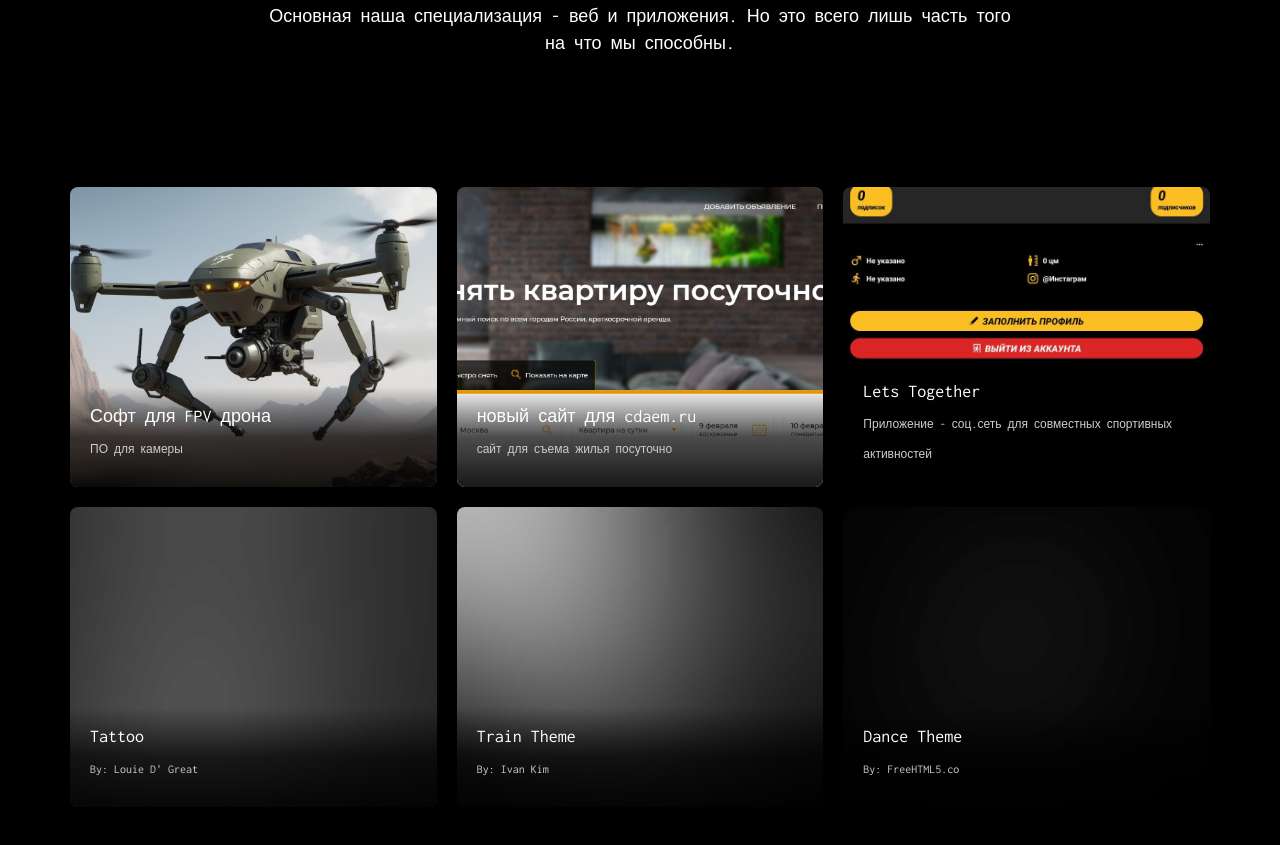
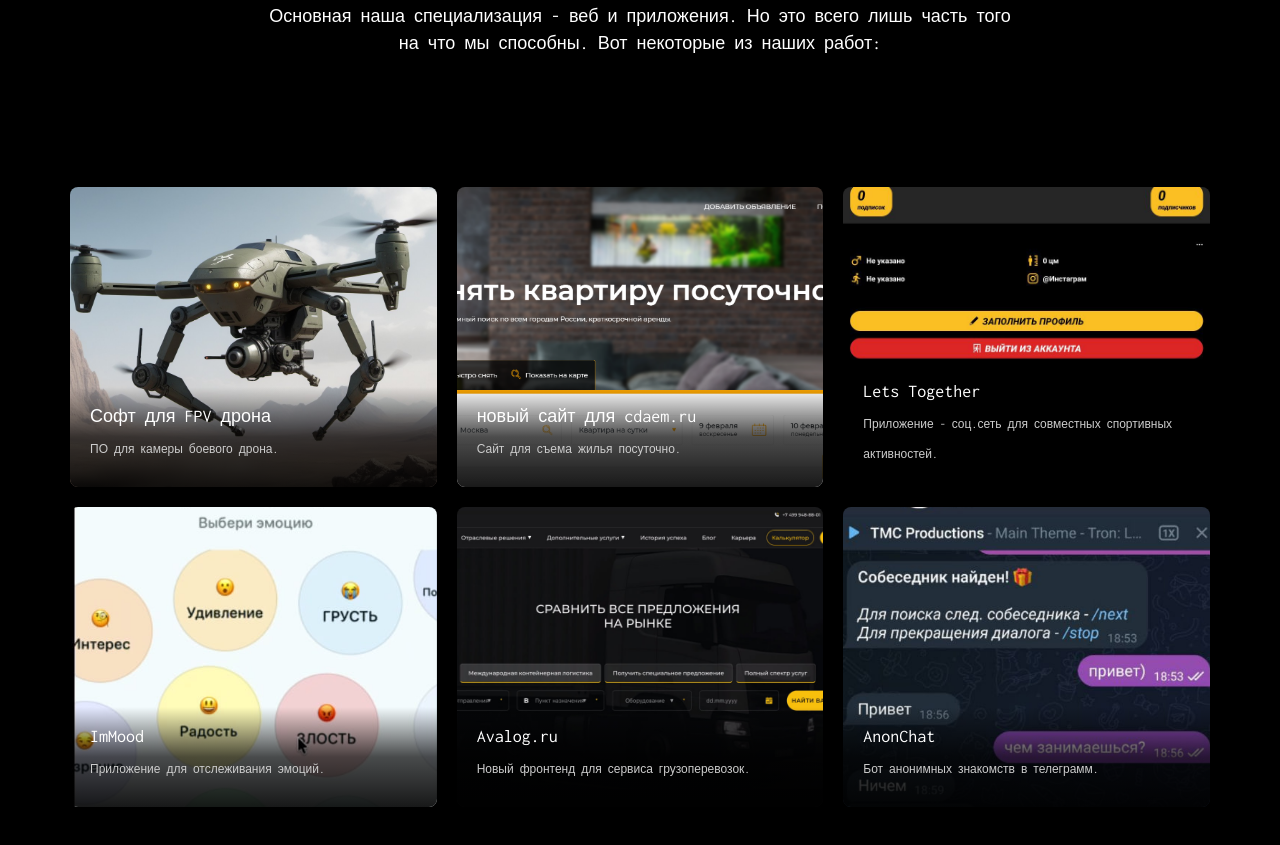
Before and after one commit to DmitryLedentsov/landing, a plain HTML site: page index.html in a window 1280 px wide. Shown: the part 2450-3295 px from the top of the page. Drawn offline with Linux system fonts and the light colour scheme; files whose address does not match are found by name.

Commit message:
проекты

```diff
--- a/index.html
+++ b/index.html
@@ -173,7 +173,7 @@
 					<h2 class="to-animate">Выполненные заказы</h2>
 					<div class="row">
 						<div class="col-md-8 col-md-offset-2 subtext to-animate">
-							<h3>Основная наша специализация - веб и приложения. Но это всего лишь часть того на что мы способны.</h3>
+							<h3>Основная наша специализация - веб и приложения. Но это всего лишь часть того на что мы способны. Вот некоторые из наших работ:</h3>
 						</div>
 					</div>
 				</div>
@@ -185,42 +185,42 @@
               <div class="project-grid" style="background-image: url(images/drone.png); background-color: #222;">
                   <div class="desc">
                       <h3><a href="#" style="color: #fff; text-decoration: none;">Софт для FPV дрона</a></h3>
-                      <span>ПО для камеры</span>
+                      <span>ПО для камеры боевого дрона.</span>
                   </div>
               </div>
 
               <div class="project-grid" style="background-image: url(images/cdaem_ru.png); background-color: #333;">
                   <div class="desc">
                       <h3><a href="#" style="color: #fff; text-decoration: none;">новый сайт для cdaem.ru</a></h3>
-                      <span>сайт для съема жилья посуточно</span>
+                      <span>Сайт для съема жилья посуточно.</span>
                   </div>
               </div>
 
               <div class="project-grid" style="background-image: url(images/lets_together.jpg); background-color: #444;">
                   <div class="desc">
                       <h3><a href="#" style="color: #fff; text-decoration: none;">Lets Together</a></h3>
-                      <span>Приложение - соц.сеть для совместных спортивных активностей</span>
+                      <span>Приложение - соц.сеть для совместных спортивных активностей.</span>
                   </div>
               </div>
 
-              <div class="project-grid" style="background-image: url(images/project-4.jpg); background-color: #555;">
+              <div class="project-grid" style="background-image: url(images/immood.jpg); background-color: #555;">
                   <div class="desc">
-                      <h3><a href="#" style="color: #fff; text-decoration: none;">Tattoo</a></h3>
-                      <span>By: Louie D' Great</span>
+                      <h3><a href="#" style="color: #fff; text-decoration: none;">ImMood</a></h3>
+                      <span>Приложение для отслеживания эмоций.</span>
                   </div>
               </div>
 
-              <div class="project-grid" style="background-image: url(images/project-5.jpg); background-color: #666;">
+              <div class="project-grid" style="background-image: url(images/avalog.jpg); background-color: #666;">
                   <div class="desc">
-                      <h3><a href="#" style="color: #fff; text-decoration: none;">Train Theme</a></h3>
-                      <span>By: Ivan Kim</span>
+                      <h3><a href="#" style="color: #fff; text-decoration: none;">Avalog.ru</a></h3>
+                      <span>Новый фронтенд для сервиса грузоперевозок.</span>
                   </div>
               </div>
 
-              <div class="project-grid" style="background-image: url(images/project-6.jpg); background-color: #777;">
+              <div class="project-grid" style="background-image: url(images/anonchat.jpg); background-color: #777;">
                   <div class="desc">
-                      <h3><a href="#" style="color: #fff; text-decoration: none;">Dance Theme</a></h3>
-                      <span>By: FreeHTML5.co</span>
+                      <h3><a href="#" style="color: #fff; text-decoration: none;">AnonChat</a></h3>
+                      <span>Бот анонимных знакомств в телеграмм.</span>
                   </div>
               </div>
           </div>
```
Also changed, not shown: images/anonchat.jpg (added), images/avalog.jpg (added), images/immood.jpg (added).
